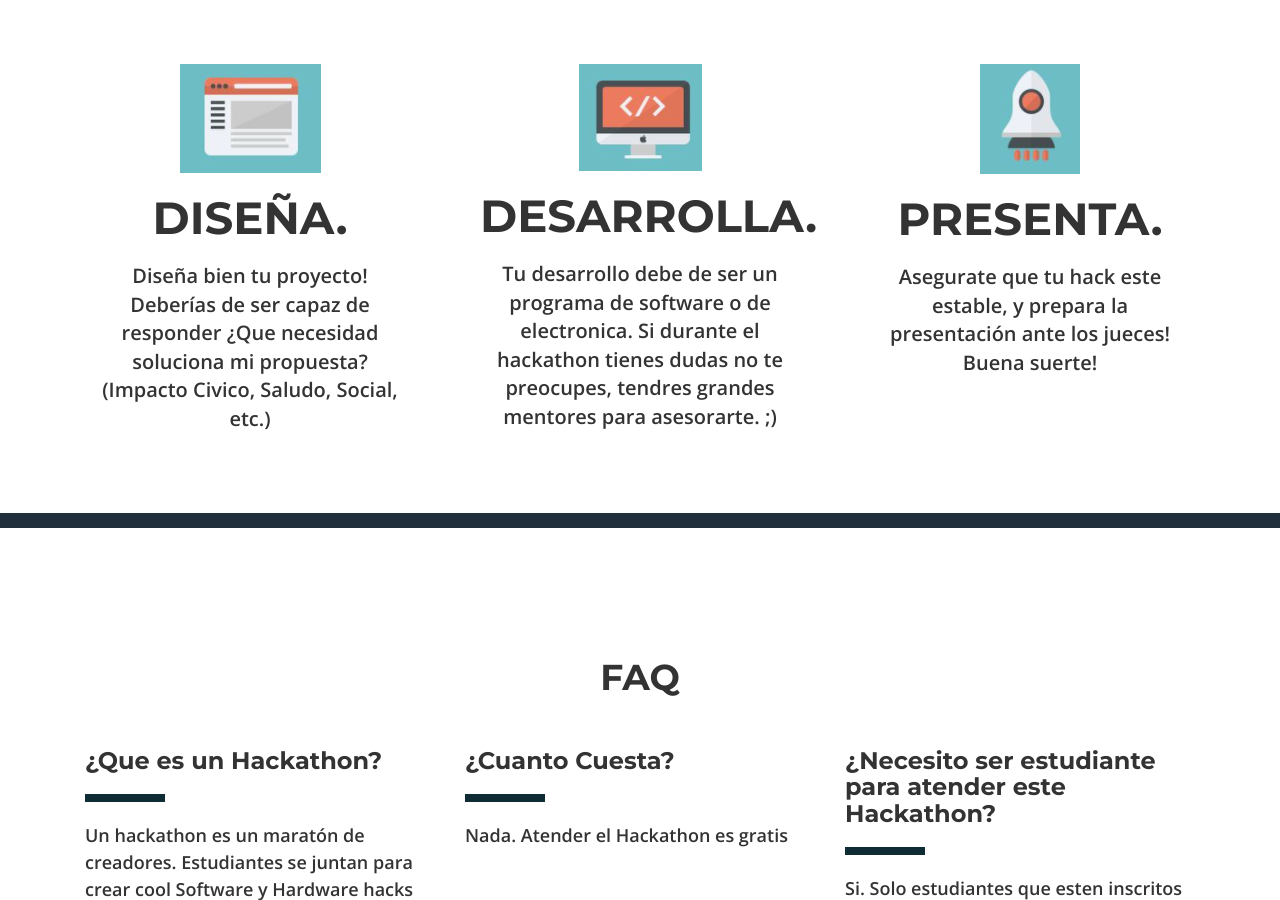
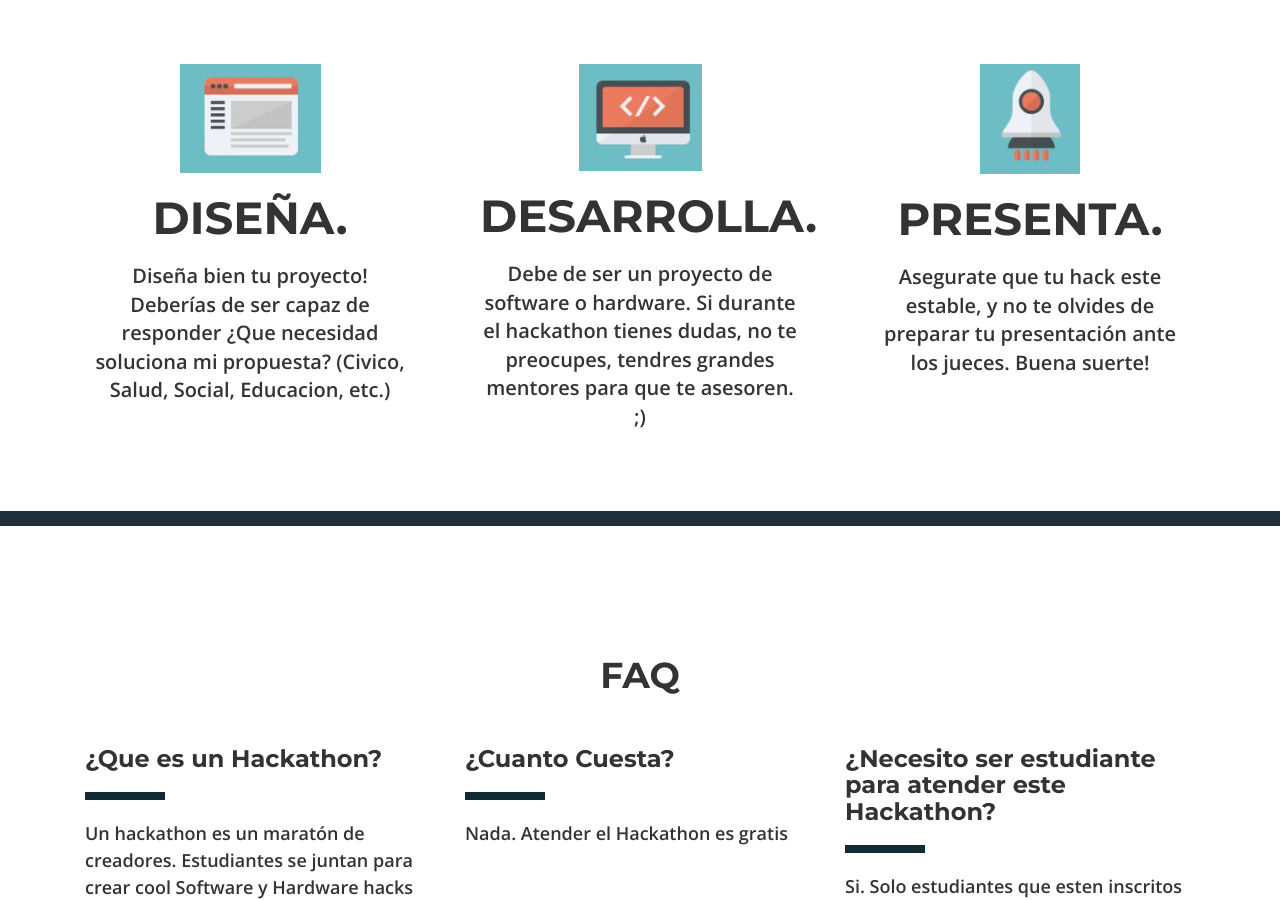
Before and after one commit to MLH/mlh-hackathon-boilerplate, a Jekyll site: the page built from index.html, in a window 1280 px wide and 900 px high, scrolled down 1257 px. Built offline with Jekyll 4.4.1, drawn with Linux system fonts in a browser that asks for light colours; nearby versions of some CDN libraries.

Commit message:
minor content fix

```diff
--- a/_config.yml
+++ b/_config.yml
@@ -65,16 +65,16 @@ event:
         title: "DISEÑA."
         description: >
           Diseña bien tu proyecto! Deberías de ser capaz de responder ¿Que necesidad soluciona mi propuesta?
-          (Impacto Civico, Saludo, Social, etc.)
+          (Civico, Salud, Social, Educacion, etc.)
       - image: "images/develop.png"
         title: "DESARROLLA."
         description: >
-          Tu desarrollo debe de ser un programa de software o de electronica.
-          Si durante el hackathon tienes dudas no te preocupes, tendres grandes mentores para asesorarte. ;)
+          Debe de ser un proyecto de software o hardware.
+          Si durante el hackathon tienes dudas, no te preocupes, tendres grandes mentores para que te asesoren. ;)
       - image: "images/present.png"
         title: "PRESENTA."
         description: >
-          Asegurate que tu hack este estable, y prepara la presentación ante los jueces! Buena suerte!
+          Asegurate que tu hack este estable, y no te olvides de preparar tu presentación ante los jueces. Buena suerte!
 
   # Frequently asked questions.
   faq:
```
